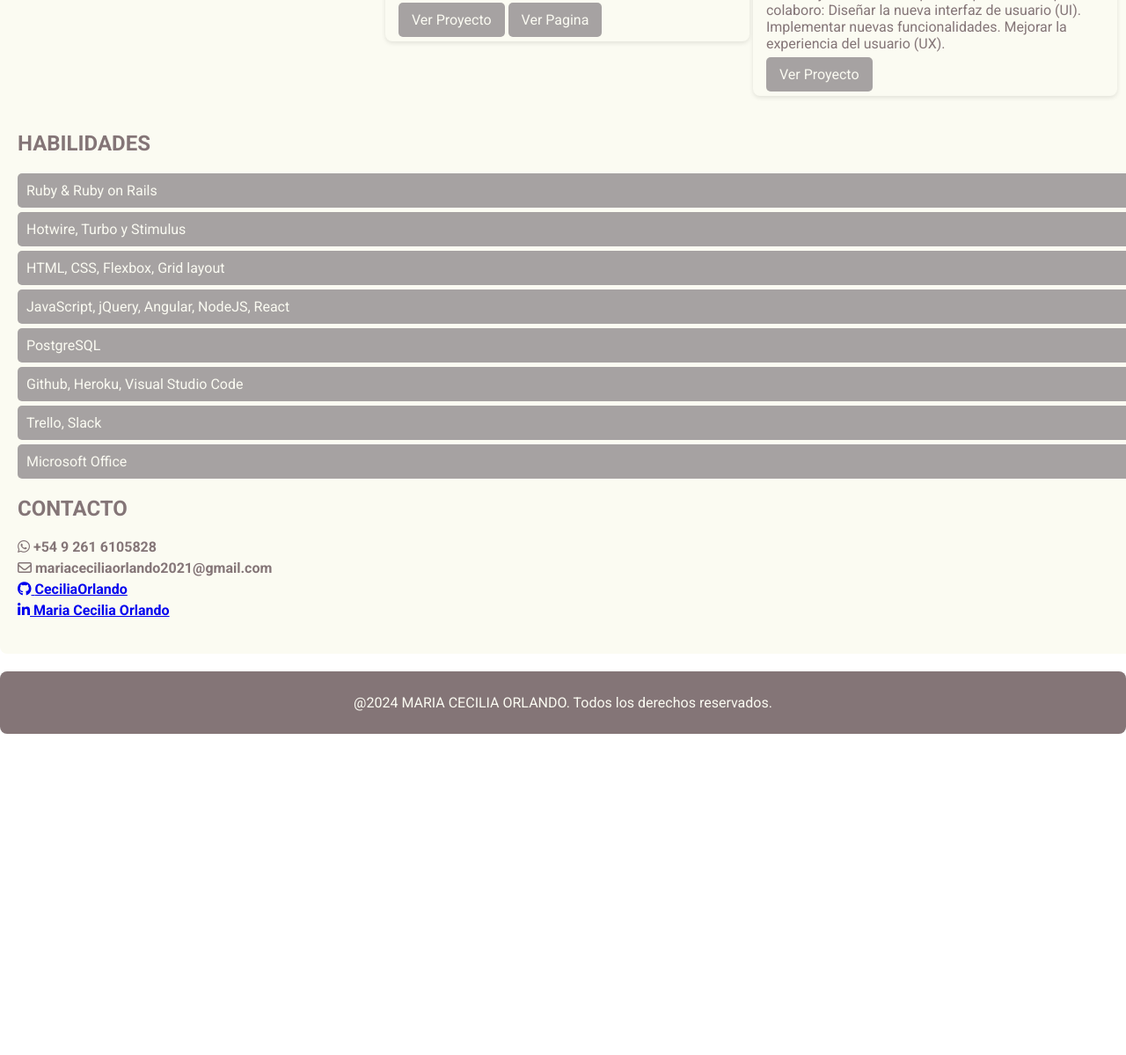
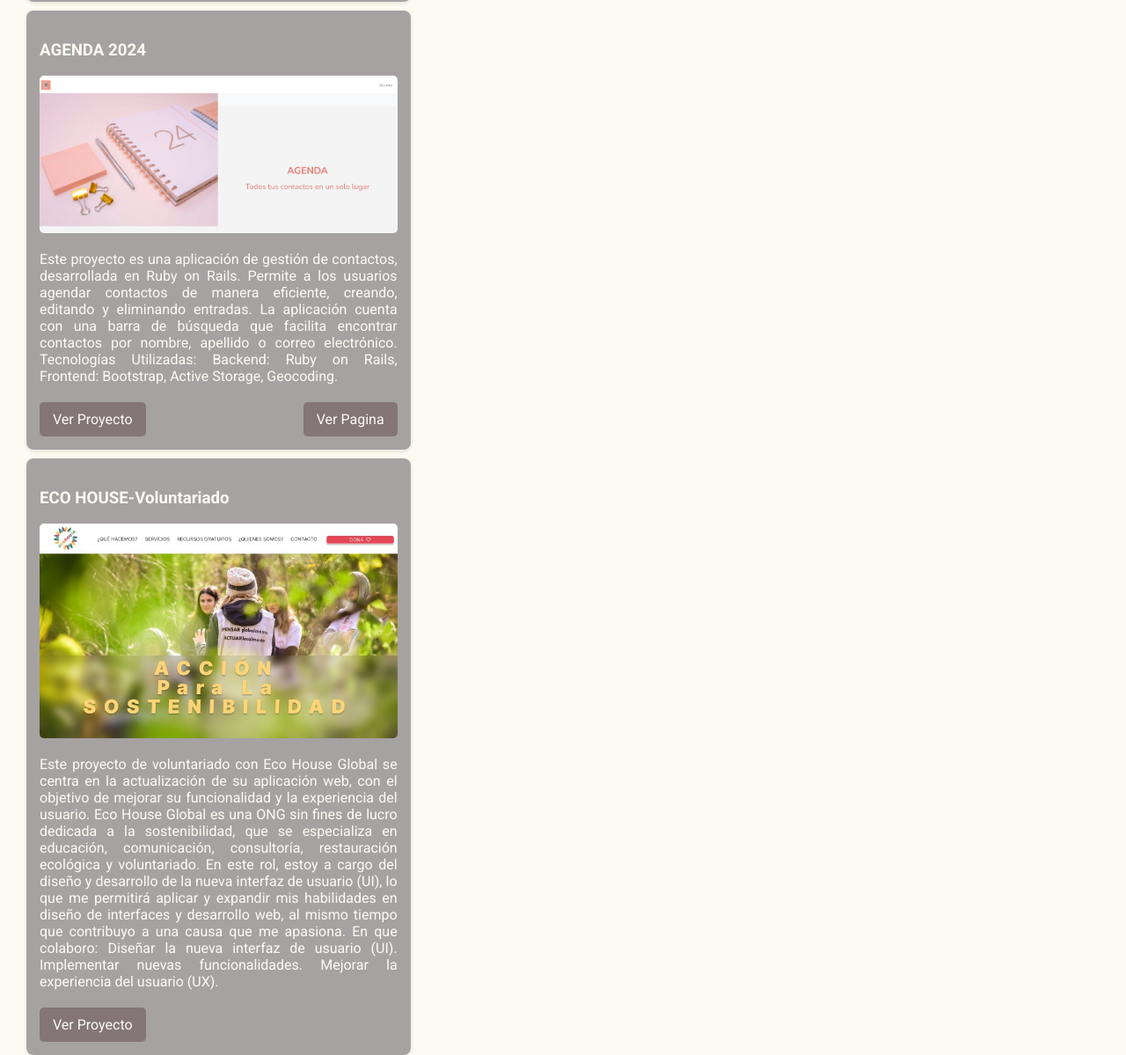
Before and after one commit to CeciliaOrlando/portafolio, a plain HTML site: page index.html in a window 1280 px wide. Shown: the part 1235-2434 px from the top of the page at 88% size. Before the commit the page ends 2069 px from the top, so only its background shows below. Drawn offline with Linux system fonts and the light colour scheme.

Commit message:
avances en efectos

```diff
--- a/index.html
+++ b/index.html
@@ -18,7 +18,7 @@
             <div class="navbar">
                     <ul id="links-menu">
                         <li><a href="#sobre-mi">SOBRE MI</a></li>
-                        <li><a href="#proyectos">PPROYECTOS</a></li>
+                        <li><a href="#proyectos">PROYECTOS</a></li>
                         <li><a href="#habilidades">HABILIDADES</a></li>
                         <li><a href="#contacto">CONTACTO</a></li>
                     </ul>
@@ -27,10 +27,10 @@
             <div class="card">
                 <img class="img-avatar" alt="avatar" src="FOTO.jpg" />
                   <div class="info">
-                      <h1>MARÍA CECILIA ORLANDO</h1>
+                      <h1><strong>MARÍA CECILIA ORLANDO</strong></h1>
                       <h2>Full Stack Web Developer</h2>
                       <div class="contact-buttons">
-                        <button onclick="window.open('./Assets/CV.pdf')">Descargar CV</button>
+                        <button onclick="window.open('Currículum Maria Cecilia Orlando 2024.pdf', '_blank')">Descargar CV</button>
                           <a href="https://github.com/CeciliaOrlando" target="_blank"><i class="fa-brands fa-github"></i></a>
                           <a href="https://www.linkedin.com/in/maria-cecilia-orlando-804534263/" target="_blank"><i class="fa-brands fa-linkedin-in"></i></a>
                       </div>
@@ -68,9 +68,7 @@
               <div class="proyecto-1">
                 <h3>SKILL SWAP</h3>
                 <img src="home skillswap.jpg" alt="skillswap" class= "skillswap"/>
-                  <p>Skill Swap es una innovadora plataforma diseñada para empoderar a mujeres latinoamericanas mediante el intercambio de habilidades. En un contexto donde el aprendizaje y el desarrollo personal son fundamentales, Skill Swap ofrece una solución única para conectar a mujeres con diferentes habilidades y conocimientos, facilitando un entorno de colaboración y crecimiento mutuo.Tecnologías
-                Frontend: HTML, CSS, Bootstrap, JavaScript, React
-                Backend: Ruby on Rails
+                  <p>Skill Swap es una innovadora plataforma diseñada para empoderar a mujeres latinoamericanas mediante el intercambio de habilidades. En un contexto donde el aprendizaje y el desarrollo personal son fundamentales, Skill Swap ofrece una solución única para conectar a mujeres con diferentes habilidades y conocimientos, facilitando un entorno de colaboración y crecimiento mutuo.Tecnologías Utilizadas: Backend: Ruby on Rails, Frontend: HTML, CSS, Bootstrap, JavaScript, React.
                 Base de datos: Active Record</p>
                      <div class="proyecto-link">
                       <a class="proyecto-btn" href="https://github.com/CeciliaOrlando/skillswap">Ver Proyecto</a>
@@ -82,7 +80,8 @@
               <div class="proyecto-1">
                 <h3>AGENDA 2024 </h3>
            <img src="homeagenda.jpg" alt="ecohuse" class= "AGENDA"/>
-              <p>Este proyecto de voluntariado con Eco House Global se centra en la actualización de su aplicación web, con el objetivo de mejorar su funcionalidad y la experiencia del usuario. Eco House Global es una ONG sin fines de lucro dedicada a la sostenibilidad, que se especializa en educación, comunicación, consultoría, restauración ecológica y voluntariado. En este rol, estoy a cargo del diseño y desarrollo de la nueva interfaz de usuario (UI), lo que me permitirá aplicar y expandir mis habilidades en diseño de interfaces y desarrollo web, al mismo tiempo que contribuyo a una causa que me apasiona. En que colaboro: Diseñar la nueva interfaz de usuario (UI). Implementar nuevas funcionalidades. Mejorar la experiencia del usuario (UX).</p>
+              <p>Este proyecto es una aplicación de gestión de contactos, desarrollada en Ruby on Rails. Permite a los usuarios agendar contactos de manera eficiente, creando, editando y eliminando entradas. La aplicación cuenta con una barra de búsqueda que facilita encontrar contactos por nombre, apellido o correo electrónico. Tecnologías Utilizadas:
+                Backend: Ruby on Rails, Frontend: Bootstrap, Active Storage, Geocoding. </p>
           <div class="proyecto-link">
             <a  class="proyecto-btn" href="https://www.figma.com/design/KkbtJLdXSsy9WoR0NrZ87W/Voluntariado-ECO-HOUSE?node-id=0-1&node-type=canvas&t=YfWAW52Zi3VD3IqF-0" >Ver Proyecto</a>
             <a  class="proyecto-btn" href="https://ecohouse.netlify.app/">Ver Pagina</a>
@@ -121,7 +120,7 @@
     <section id="contacto" class="contacto">
         <h2>CONTACTO </h2>
 
-    <div id="contact-info">
+        <div class="redes">
       <p>
         <i class="fa-brands fa-whatsapp"></i>
         <strong>+54 9 261 6105828</strong>
@@ -130,21 +129,21 @@
         <i class="fa-regular fa-envelope"></i>
         <strong>mariaceciliaorlando2021@gmail.com</strong>
       </p>
+
       <p>
         <a href="https://github.com/CeciliaOrlando" target="_blank"><i class="fa-brands fa-github"></i> <strong>CeciliaOrlando</strong></a>
       </p>
       <p>
         <a href="https://www.linkedin.com/in/maria-cecilia-orlando-804534263/" target="_blank"><i class="fa-brands fa-linkedin-in"></i> <strong>Maria Cecilia Orlando</strong></a>
       </p>
-
-  </div>
-  </div>
+    </div>
 
 
-    <footer class="footer">
-      <p> @2024 MARIA CECILIA ORLANDO. Todos los derechos reservados.</p>
-    </footer>
+  <footer class="footer">
+    <p> @2024 MARIA CECILIA ORLANDO. Todos los derechos reservados.</p>
+  </footer>
 
-    </div>
+</div>
+
 </body>
 </html>
--- a/styles.css
+++ b/styles.css
@@ -52,17 +52,16 @@ h4 {
 #links-menu li {
   margin-left: 20px;
 }
-
 #links-menu a {
   text-decoration: none;
-  color: #847577;
+  color: #e5e6e4;
   font-weight: bold;
   transition: color 0.3s ease;
   font-size: 1.2em;
 }
 
 #links-menu a:hover {
-  color: #cfd2cd;
+  color: #847577;
   text-decoration: underline;
 
 }
@@ -79,8 +78,8 @@ h4 {
   padding: 30px;
   box-shadow: 0 4px 8px rgba(0, 0, 0, 0.1);
   white-space: nowrap;
-  position: absolute; /* Cambia a posición absoluta para que esté a la izquierda */
-  left: 130px; /* Ajusta según sea necesario */
+  position: absolute;
+  left: 130px;
 }
 .card:hover {
   box-shadow: 0 8px 16px rgba(0, 0, 0, 0.2);
@@ -115,7 +114,7 @@ h4 {
   justify-content: center;
   align-items: center;
   gap: 10px;
-}
+  }
 
 button {
   background-color: #a6a2a2;
@@ -151,17 +150,21 @@ button:hover {
   flex-wrap: wrap;
   justify-content: space-between;
 }
-
 .proyecto-1 {
-  background-color: #fbfbf2;
+  background-color: #a6a2a2;
+  color: #fbfbf2;
   border-radius: 8px;
   padding: 15px;
-  margin-bottom: 20px;
+  margin: 10px;
   box-shadow: 0 2px 5px rgba(0, 0, 0, 0.1);
-  width: 30%;
-  display: inline-block;
-  vertical-align: top;
+  width: calc(33.33% - 20px);
   min-height: 400px;
+  text-align: justify;
+
+}
+.proyecto-1:hover {
+  box-shadow: 0 4px 8px rgba(0, 0, 0, 0.2);
+  transform: matrix(1.05, 0, 0, 1.05, 0, 0);
 }
 
 .proyecto-1 img {
@@ -169,8 +172,16 @@ button:hover {
   border-radius: 5px;
 }
 
+.proyecto-link {
+  display: flex;
+  justify-content: space-between;
+  align-items: center;
+  gap: 10px;
+  margin-top: 20px;
+}
+
 .proyecto-btn {
-  background-color: #a6a2a2;
+  background-color: #847577;
   color: #fbfbf2;
   text-decoration: none;
   padding: 10px 15px;
@@ -178,12 +189,16 @@ button:hover {
 }
 
 .proyecto-btn:hover {
-  background-color: #847577;
+  background-color: #fbfbf2;
+  color: #847577;
+
 }
+
 
 /* Estilos de habilidades */
 .habilidades-conteiner {
   margin: 20px 0;
+
 }
 
 .habilidades-conteiner ul {
@@ -201,18 +216,21 @@ button:hover {
 
 /* Estilos de contacto */
 .contacto {
-  margin: 20px 0;
+  margin: 40px 0;
 }
 
-#contact-info p {
-  margin: 5px 0;
+.redes {
+  display: flex;
+  flex-wrap: wrap;
+  justify-content: space-between;
+  margin: 20px 0;
 }
 
 .footer {
   text-align: center;
   background-color: #847577;
   color: #fbfbf2;
-  padding: 10px;
-  margin-top: 20px;
+  padding: 15px;
+  margin-top: 80px;
   border-radius: 8px;
 }
```
